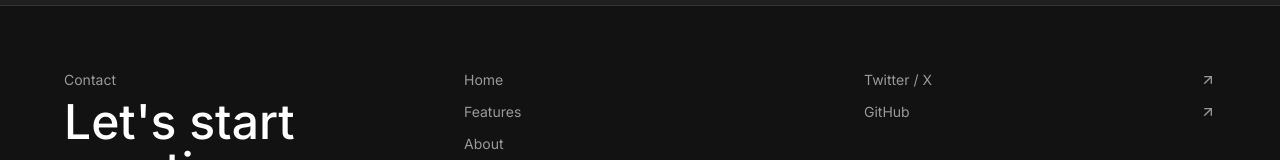
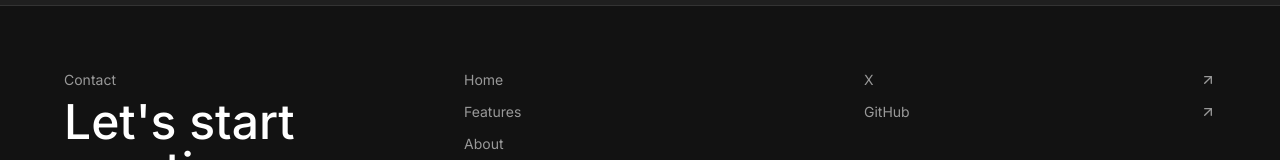
Before and after one commit to miki-yuasa/grok_ai_studio, a Next.js app: page / in a window 1280 px wide. Shown: the part 1532-1692 px from the top of the page. Built offline with nearby package versions, Linux system fonts and the light colour scheme.

Commit message:
fix: remove twitter

```diff
--- a/app/page.tsx
+++ b/app/page.tsx
@@ -228,7 +228,7 @@ export default function Landing() {
               rel="noopener noreferrer"
               className="flex items-center justify-between text-sm text-muted-foreground hover:text-foreground transition-colors"
             >
-              Twitter / X
+              X
               <ArrowRight className="h-4 w-4 -rotate-45" />
             </a>
             <a
```
